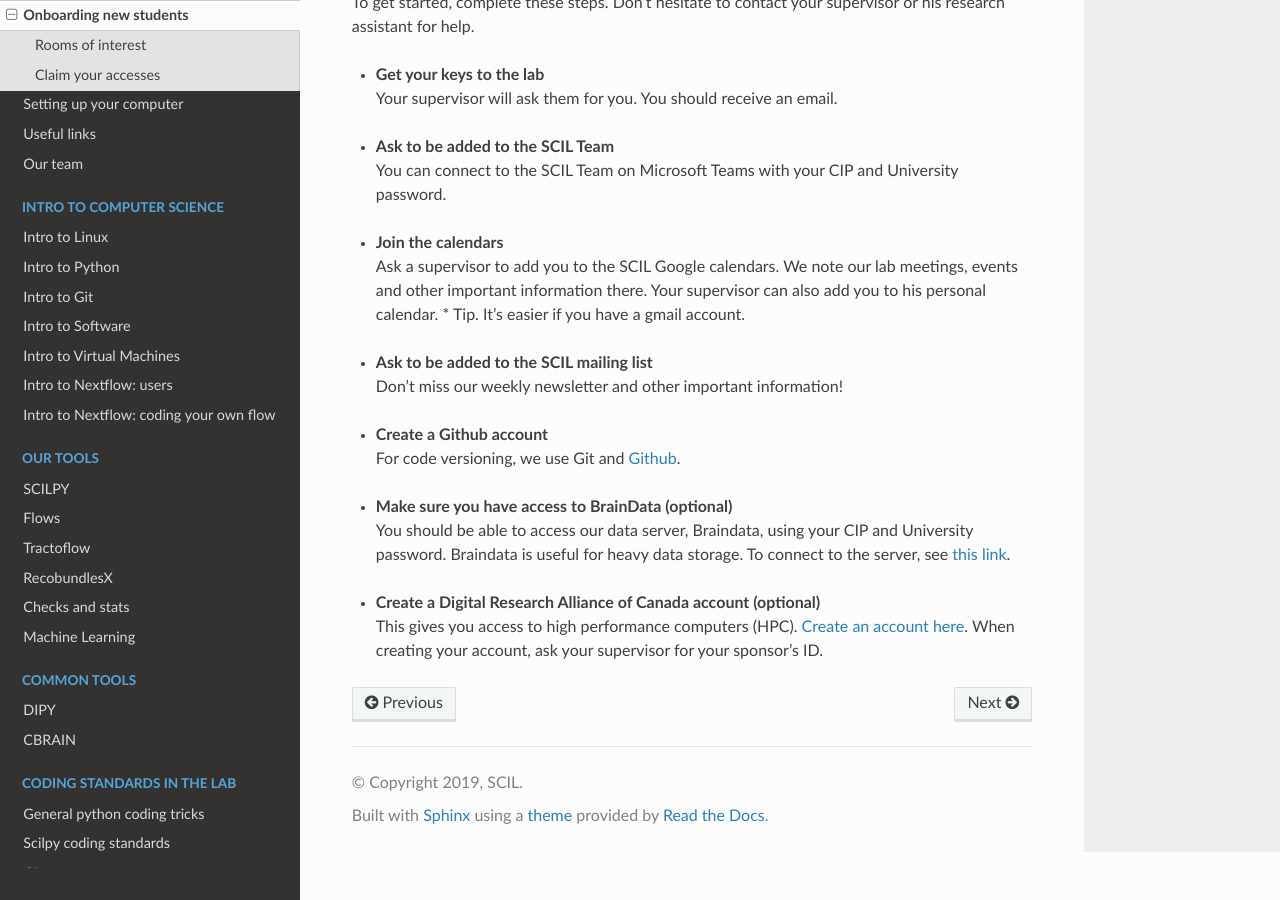
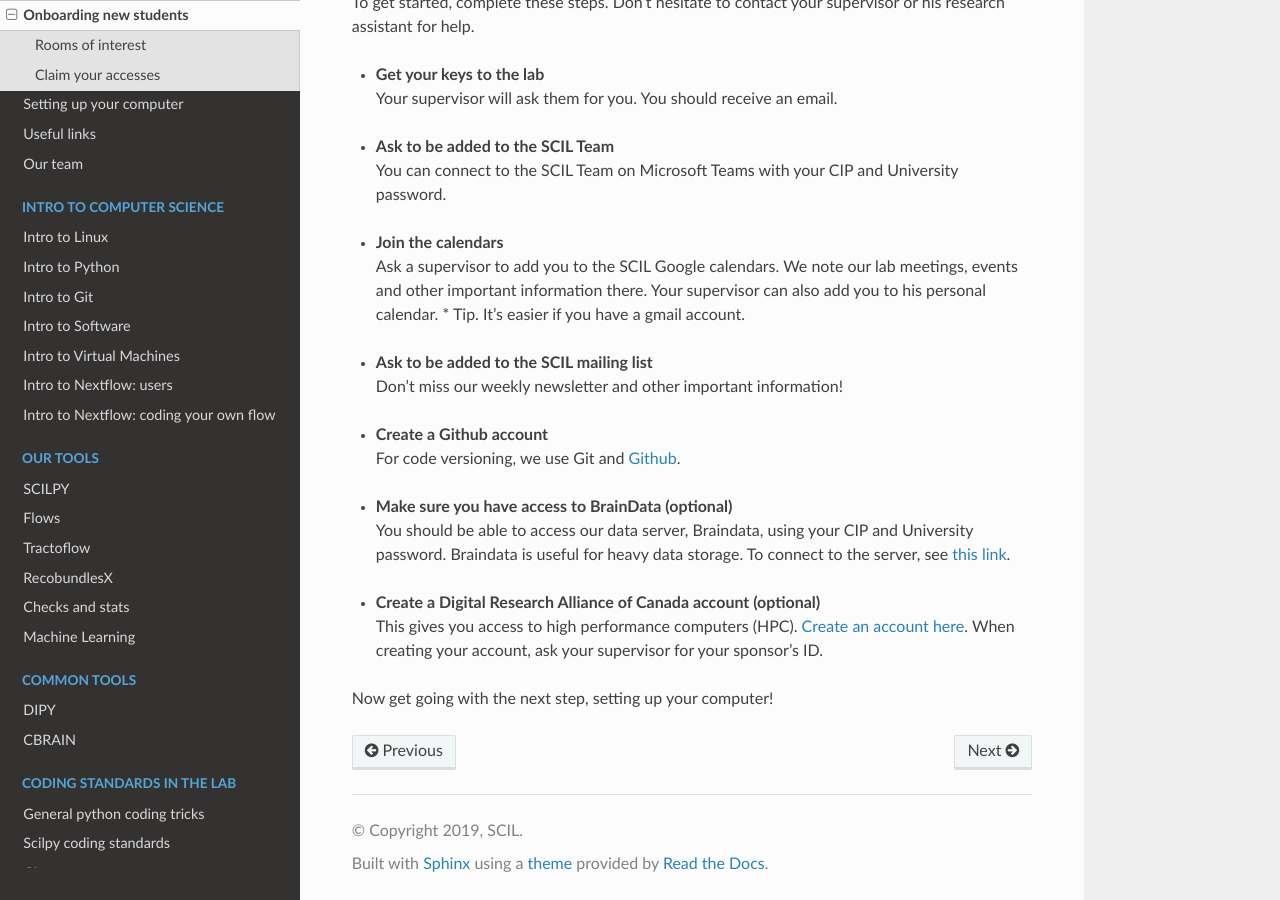
Before and after one commit to scilus/scil-documentation, a Sphinx documentation site: the page built from source/arriving/welcome.rst, in a window 1280 px wide and 900 px high, scrolled down 521 px. Built offline with Sphinx 7.4.7 and the Read the Docs theme 2.0.0, drawn with Linux system fonts in a browser that asks for light colours.

Commit message:
Add to welcome

```diff
--- a/source/arriving/welcome.rst
+++ b/source/arriving/welcome.rst
@@ -39,3 +39,5 @@ To get started, complete these steps. Don't hesitate to contact your supervisor
 
 * | **Create a Digital Research Alliance of Canada account (optional)**
   | This gives you access to high performance computers (HPC). `Create an account here <https://ccdb.computecanada.ca/security/login>`_. When creating your account, ask your supervisor for your sponsor's ID.
+
+Now get going with the next step, setting up your computer!
```
